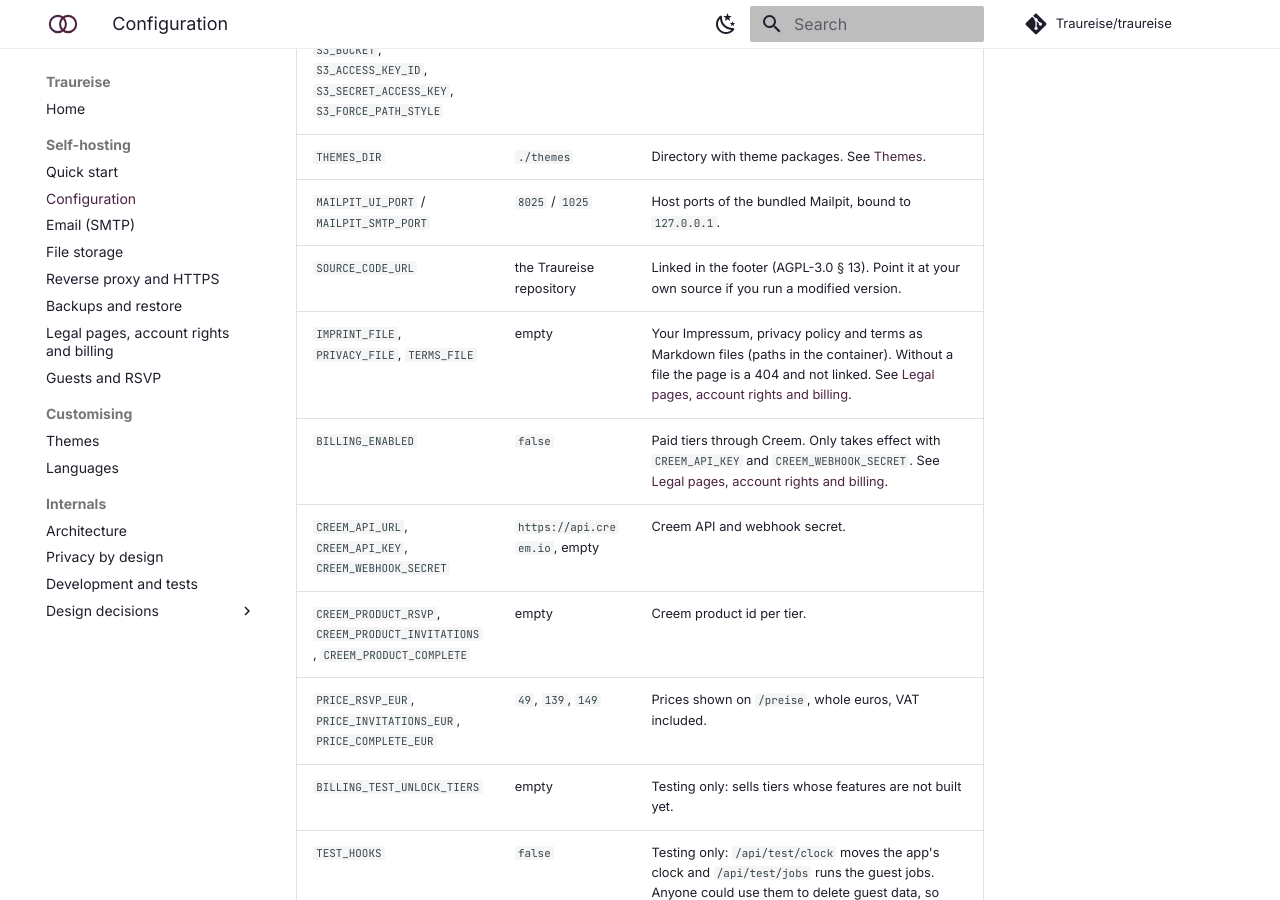
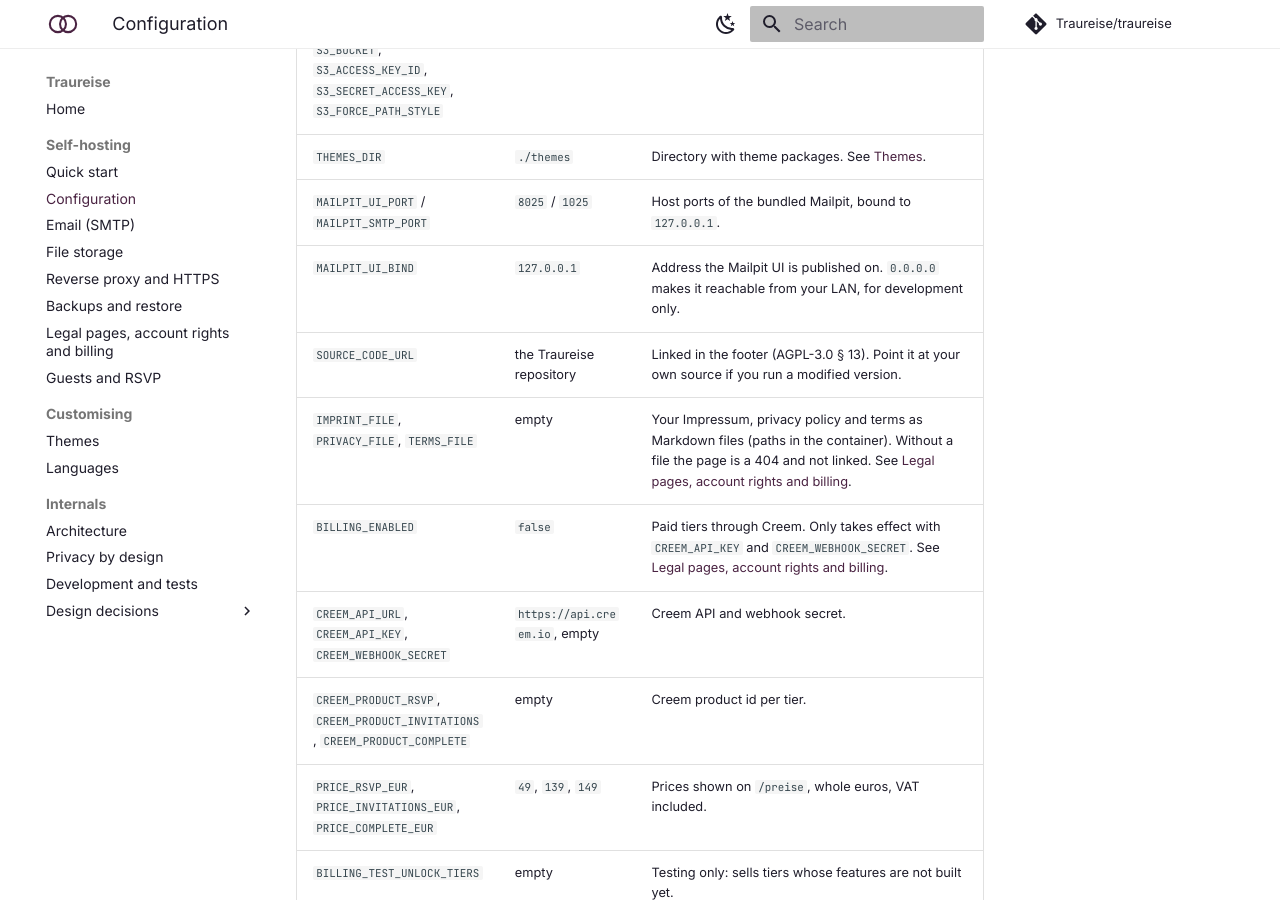
Before and after one commit to Traureise/traureise, an MkDocs documentation site: the page built from docs/configuration.md, in a window 1280 px wide and 900 px high, scrolled down 1160 px. Built offline with MkDocs 1.6.1 and Material for MkDocs 9.7.7, drawn with Linux system fonts in a browser that asks for light colours; plug-ins that fetch from the network failed and are left out.

Commit message:
TRAUREISE #9: Make the Mailpit UI's bind address configurable
MAILPIT_UI_BIND (default 127.0.0.1) lets a development machine open the mail
catcher to its LAN, to read login links from another device.

Co-Authored-By: Claude Opus 5.5 <noreply@anthropic.com>
Claude-Session: https://claude.ai/code/session_014ZE6DqMAbWp8orkJhLJvci

```diff
--- a/docker-compose.yml
+++ b/docker-compose.yml
@@ -41,7 +41,7 @@ services:
   mailpit:
     image: axllent/mailpit:v1.27
     ports:
-      - "127.0.0.1:${MAILPIT_UI_PORT:-8025}:8025"
+      - "${MAILPIT_UI_BIND:-127.0.0.1}:${MAILPIT_UI_PORT:-8025}:8025"
       - "127.0.0.1:${MAILPIT_SMTP_PORT:-1025}:1025"
     restart: unless-stopped
 
--- a/docs/configuration.md
+++ b/docs/configuration.md
@@ -20,6 +20,7 @@ All settings are environment variables. `docker-compose.yml` reads them from `.e
 | `S3_ENDPOINT`, `S3_REGION`, `S3_BUCKET`, `S3_ACCESS_KEY_ID`, `S3_SECRET_ACCESS_KEY`, `S3_FORCE_PATH_STYLE` | empty, `true` | S3 settings when `STORAGE_DRIVER=s3`. |
 | `THEMES_DIR` | `./themes` | Directory with theme packages. See [Themes](themes.md). |
 | `MAILPIT_UI_PORT` / `MAILPIT_SMTP_PORT` | `8025` / `1025` | Host ports of the bundled Mailpit, bound to `127.0.0.1`. |
+| `MAILPIT_UI_BIND` | `127.0.0.1` | Address the Mailpit UI is published on. `0.0.0.0` makes it reachable from your LAN, for development only. |
 | `SOURCE_CODE_URL` | the Traureise repository | Linked in the footer (AGPL-3.0 § 13). Point it at your own source if you run a modified version. |
 | `IMPRINT_FILE`, `PRIVACY_FILE`, `TERMS_FILE` | empty | Your Impressum, privacy policy and terms as Markdown files (paths in the container). Without a file the page is a 404 and not linked. See [Legal pages, account rights and billing](legal-and-billing.md). |
 | `BILLING_ENABLED` | `false` | Paid tiers through Creem. Only takes effect with `CREEM_API_KEY` and `CREEM_WEBHOOK_SECRET`. See [Legal pages, account rights and billing](legal-and-billing.md). |
```
Also changed, not shown: 1 other file.
